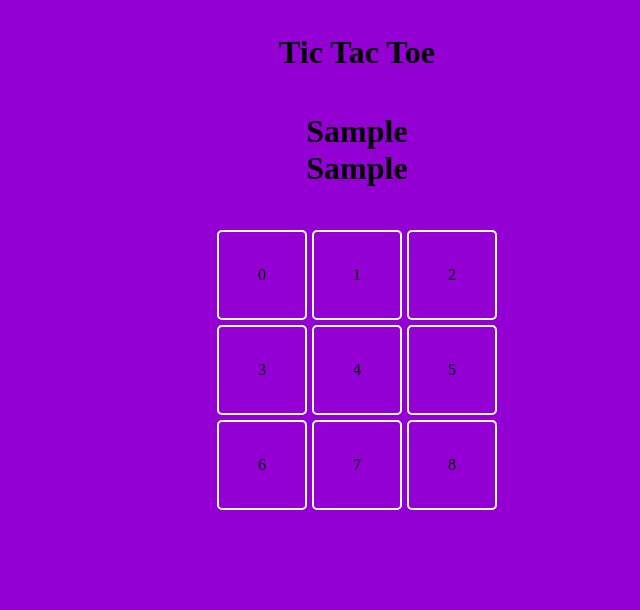
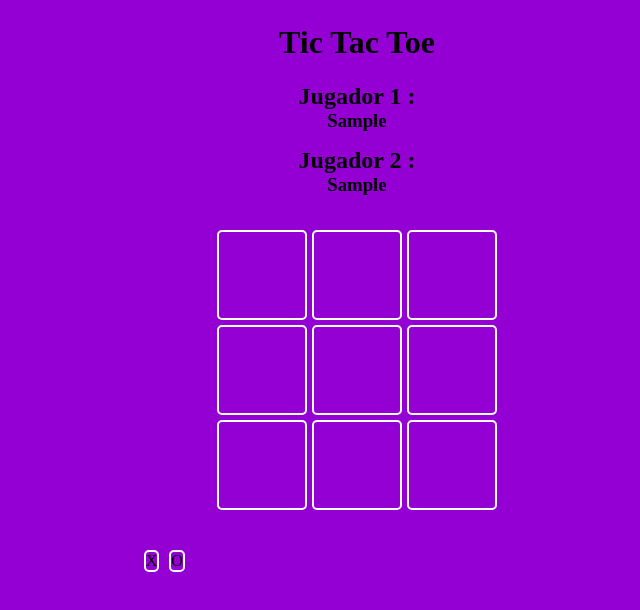
Before and after one commit to arianrdcas/Tic-Tac-Toe, a React (Vite) app in the folder tic-tac-toe/: page / in a window 1280 px wide. Both pictures are taken after typing "Sample", "Sample" into the empty fields and a click on the button "Guardar nombres". Shown: the top 610 px of the page, without its empty margins (283-923 px from the left). Built offline with nearby package versions, Linux system fonts and the light colour scheme.

Commit message:
Estilos nombres jugadores

```diff
--- a/tic-tac-toe/src/App.css
+++ b/tic-tac-toe/src/App.css
@@ -2,7 +2,7 @@
   margin: 0;
   padding: 0;
   box-sizing: border-box;
-  background-color:#9400D3;
+  background-color: #9400d3;
 }
 
 .ventana {
@@ -23,16 +23,15 @@
   margin-top: 20px;
 }
 
-p{
+p {
   margin-bottom: 10px;
-
 }
 
-form{
+form {
   display: grid;
 }
 
-input{
+input {
   border: 2px solid white;
   border-radius: 3px;
   height: 25px;
@@ -44,7 +43,7 @@ input:focus {
   outline: none;
 }
 
-.boton-guardar{
+.boton-guardar {
   height: 23px;
   font-size: 13px;
   color: white;
@@ -54,6 +53,10 @@ input:focus {
   cursor: pointer;
   margin-top: 10px;
   border-radius: 3px;
+}
+
+.jugador1 {
+  margin-bottom: 15px;
 }
 
 .square {
@@ -81,3 +84,13 @@ input:focus {
   filter: opacity(0.9);
   transform: scale(1.03);
 }
+
+#turno-jugador {
+  height: 30px;
+  width: 30px;
+  display: inline-flex;
+  grid-column: 2/3;
+  justify-content: space-around;
+  gap: 10px;
+  align-items: start;
+}
--- a/tic-tac-toe/src/App.jsx
+++ b/tic-tac-toe/src/App.jsx
@@ -2,12 +2,25 @@ import { useState } from "react";
 import { Fragment } from "react";
 import "./App.css";
 
+const Turns = {
+  X: "X",
+  O: "O",
+};
+
+
+
+const Cuadricula = ({ children, updateCuadricula, index }) => {
+  return <div className="cuadricula">{children}</div>;
+};
+
+
+
 function App() {
-  /* const [jugador1, setJugador1] = useState("");
-  const [jugador2, setJugador2] = useState(""); */
 
   const [jugadores, setJugadores] = useState({ jugador1: "", jugador2: "" });
   const [nombresGuardados, setNombresGuardados] = useState(false);
+  const [turn, setTurn] = useState(Turns.X)
+
 
   const guardarNombres = (e) => {
     e.preventDefault();
@@ -22,16 +35,8 @@ function App() {
     }));
   };
 
-  const Turn = {
-    X: "x",
-    O: "o",
-  };
+  const [board, setBoard] = useState(Array(9).fill(null));
 
-  const board = Array(9).fill(null);
-
-  const Cuadricula = ({ children, updateCuadricula, index }) => {
-    return <div className="cuadricula">{children}</div>;
-  };
 
   return (
     <Fragment>
@@ -40,15 +45,16 @@ function App() {
           <h1 className="nombre-juego">Tic Tac Toe</h1>
           {nombresGuardados ? (
             <div>
-              <h1>{jugadores.jugador1}</h1>
-              <h1>{jugadores.jugador2}</h1>
+              <h2>Jugador 1 :</h2>
+              <h3 className="jugador1">{jugadores.jugador1}</h3>
+              <h2>Jugador 2 :</h2>
+              <h3>{jugadores.jugador2}</h3>
             </div>
           ) : (
             <form onSubmit={guardarNombres}>
               <p>Jugador 1:</p>
               <input
                 type="text"
-                placeholder="Nombre jugador 1"
                 name="jugador1"
                 value={jugadores.jugador1}
                 onChange={handleInputChange}
@@ -56,7 +62,6 @@ function App() {
               <p style={{ marginTop: "10px" }}>Jugador 2:</p>
               <input
                 type="text"
-                placeholder="Nombre jugador 2"
                 name="jugador2"
                 value={jugadores.jugador2}
                 onChange={handleInputChange}
@@ -69,9 +74,13 @@ function App() {
         </div>
         <div className="square">
           {board.map((_, index) => {
-            return <Cuadricula key={index}>{index}</Cuadricula>;
+            return <Cuadricula key={index}>{board[index]}</Cuadricula>;
           })}
         </div>
+        <section id="turno-jugador">
+          <Cuadricula isSelected={turn === Turns.X}>{Turns.X}</Cuadricula>
+          <Cuadricula>{Turns.O}</Cuadricula>
+        </section>
       </div>
     </Fragment>
   );
```
